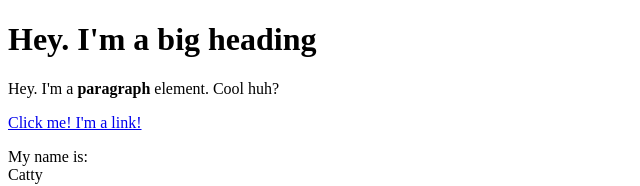
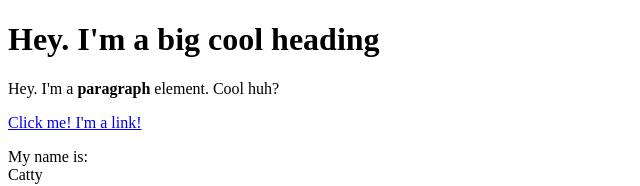
Before and after one commit to krzyssankowski/cartoon-hero, a plain HTML site: page test.html in a window 1280 px wide. Shown: the top 186 px of the page, without its empty margins (0-640 px from the left). Drawn offline with Linux system fonts and the light colour scheme.

```diff
--- a/test.html
+++ b/test.html
@@ -4,7 +4,7 @@
     <title>Test page</title>
 </head>
 <body>
-    <h1>Hey. I'm a big heading </h1>
+    <h1>Hey. I'm a big cool heading </h1>
     <p>Hey. I'm a <b>paragraph</b> element. Cool huh?</p>
     <a href="https://google.com" target="_blank" title="Let's
     go to Google">Click me! I'm a link!</a>
```
